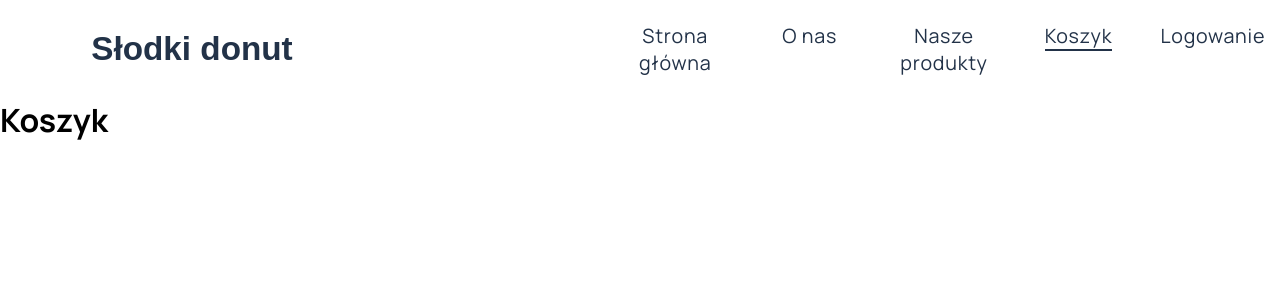
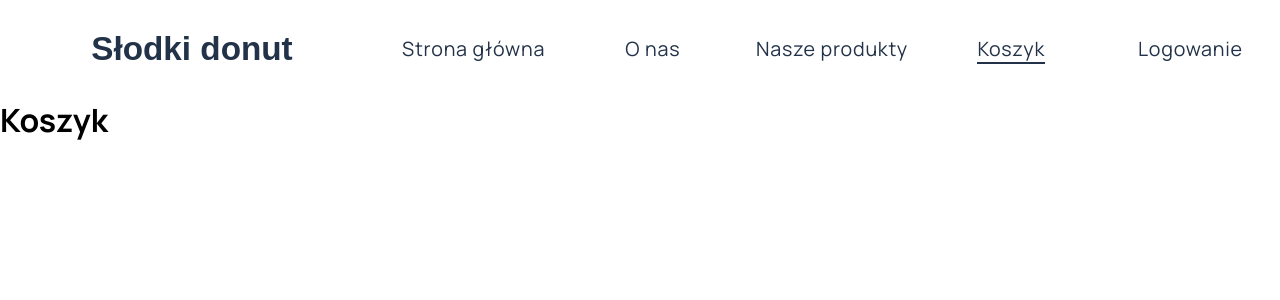
Before and after one commit to Lucekkk/donuteria, a Next.js app: page /koszyk in a window 1280 px wide. Shown: the top 300 px of the page. Built offline with nearby package versions, Linux system fonts and the light colour scheme; a web font is replaced by a local one.

Commit message:
workingAtHomePage

```diff
--- a/components/header/header-main.module.css
+++ b/components/header/header-main.module.css
@@ -20,14 +20,25 @@
     justify-content: flex-end;
 }
 .nav ul{
-    width: 75%;
+    width:80%;
     list-style-type: none;
 
     display: flex;
     justify-content: space-around;
+    align-items: center;
 }
+@media(max-width:1500px){
+    .nav{
+        justify-content: space-around;
+    }
+    .nav ul{
+        width: 100%;
+    }
+}
+
 .nav ul li{
      text-align: center;
     width: 100%;
 
+
 }
--- a/components/header/nav-link.js
+++ b/components/header/nav-link.js
@@ -7,7 +7,9 @@ export default function NavLink({ href, children }) {
   const path = usePathname();
 
   // Root must match exactly; other links may match subpaths (e.g., /produkty/123)
-  const isActive = href === "/" ? path === "/" : path === href || path.startsWith(`${href}/`);
+  const isActive = href === "/"
+  ? path === "/"
+  : path === href || path.startsWith(`${href}/`);
 
   return (
     <Link
--- a/components/header/nav-link.module.css
+++ b/components/header/nav-link.module.css
@@ -1,15 +1,18 @@
 .link{
     display: inline-block;
     max-width: 100%;
+    height: 100%;
     color: #223248;
     text-decoration: none;
     text-align: center;
     font-size: clamp(0.9rem, 0.6vw + 0.75rem, 1.25rem);
     letter-spacing: clamp(0rem, 0.06vw, 0.08rem);
+    border-bottom: 2px solid #22324800;
 }
 
- .link:active{
-     border-bottom: 2px solid #223248;;
+ .link:active,
+ .link:hover{
+     border-bottom: 2px solid #223248;
 }
 
 .active{
```
